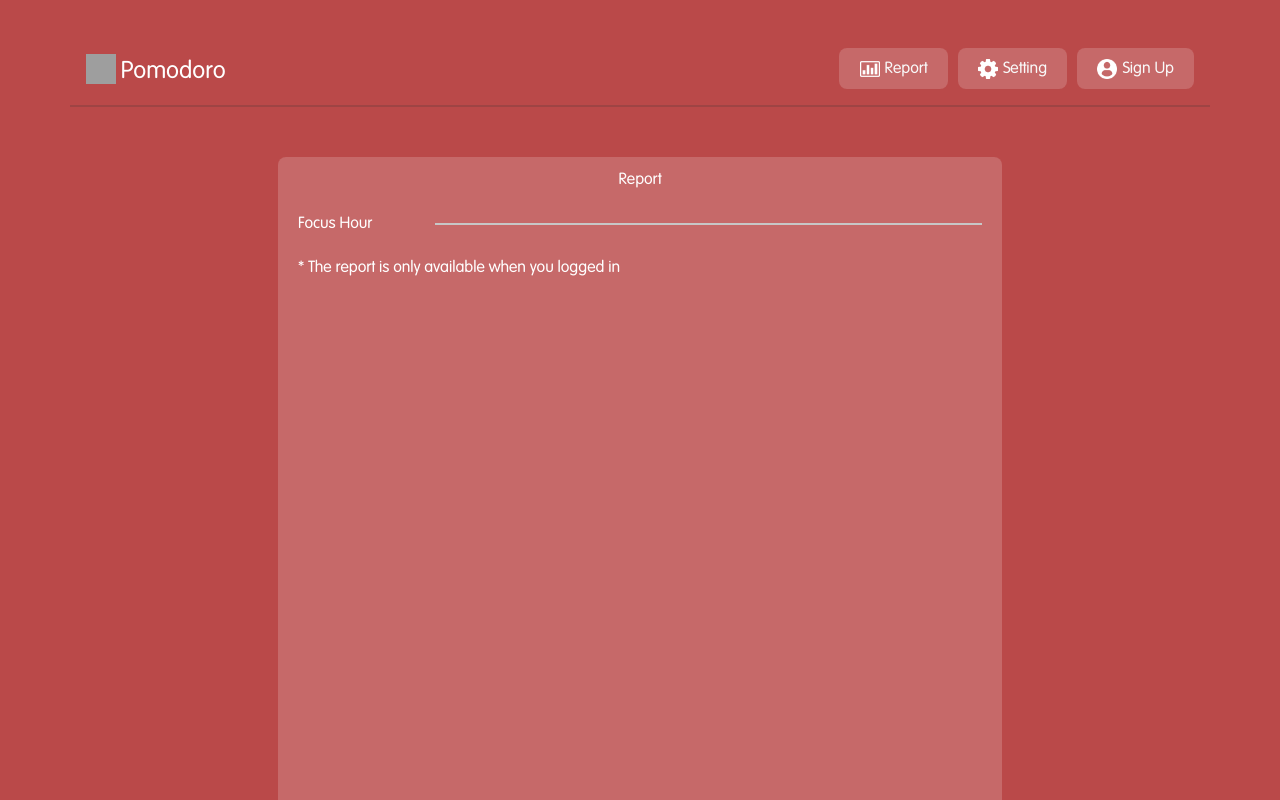
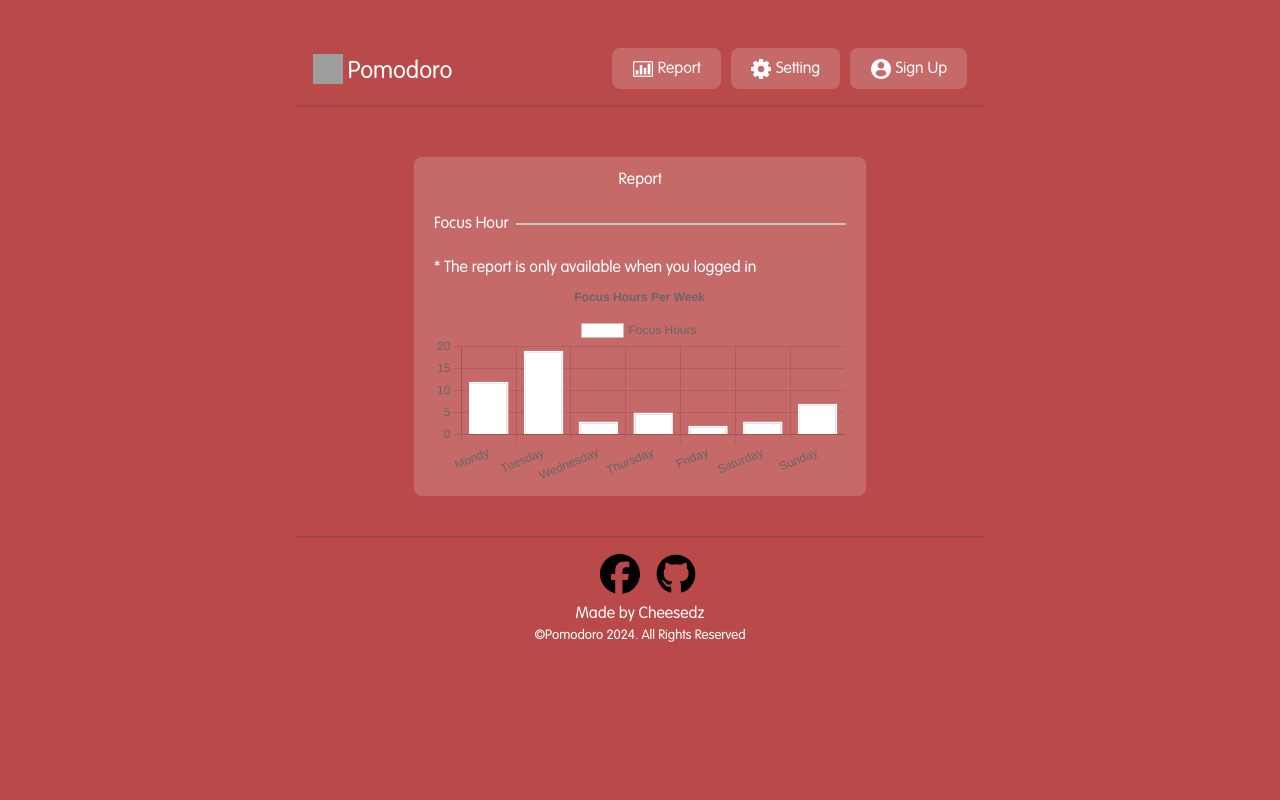
Before and after one commit to Cheesedz/pomodoro, a React (Vite) app: page /report in a window 1280 px wide. Shown: the top 800 px of the page. Built offline with nearby package versions, Linux system fonts and the light colour scheme; grey boxes are pictures that could not be loaded.

Commit message:
integrate react chart

```diff
--- a/package.json
+++ b/package.json
@@ -15,8 +15,10 @@
     "@supabase/auth-ui-react": "^0.4.7",
     "@supabase/auth-ui-shared": "^0.1.8",
     "@supabase/supabase-js": "^2.43.5",
+    "chart.js": "^4.4.3",
     "i": "^0.3.7",
     "react": "^18.3.1",
+    "react-chartjs-2": "^5.2.0",
     "react-dom": "^18.3.1"
   },
   "devDependencies": {
--- /dev/null
+++ b/src/pages/BarChart.jsx
@@ -0,0 +1,37 @@
+import React from 'react';
+import { Bar } from 'react-chartjs-2';
+import { Chart as ChartJS, CategoryScale, LinearScale, BarElement, Title, Tooltip, Legend } from 'chart.js';
+
+ChartJS.register(CategoryScale, LinearScale, BarElement, Title, Tooltip, Legend);
+
+const BarChart = () => {
+  const data = {
+    labels: ['Mondy', 'Tuesday', 'Wednesday', 'Thursday', 'Friday', 'Saturday', 'Sunday'],
+    datasets: [
+      {
+        label: 'Focus Hours',
+        data: [12, 19, 3, 5, 2, 3, 7],
+        backgroundColor: 'rgba(255, 255, 255, 255)',
+        borderColor: 'rgba(255, 255, 255, 255)',
+        borderWidth: 2,
+      },
+    ],
+  };
+
+  const options = {
+    responsive: true,
+    plugins: {
+      legend: {
+        position: 'top',
+      },
+      title: {
+        display: true,
+        text: 'Focus Hours Per Week',
+      },
+    },
+  };
+
+  return <Bar data={data} options={options} />;
+};
+
+export default BarChart;
--- a/src/pages/Report.css
+++ b/src/pages/Report.css
@@ -9,6 +9,7 @@
     justify-content: space-between;
     align-items: center;
     margin: 20px 0;
+    max-width: 100%;
 }
 
 .auth-message {
@@ -20,7 +21,4 @@
     overflow: clip;
     display: block;
     box-sizing: border-box;
-    height: 550px;
-    width: 100%;
-    aspect-ratio: auto 560 / 550;
 }
--- a/src/pages/Report.jsx
+++ b/src/pages/Report.jsx
@@ -1,5 +1,6 @@
 import React, { useState } from 'react'
 import './Report.css'
+import BarChart from './BarChart';
 
 function Report() {
 
@@ -14,7 +15,7 @@ function Report() {
                 </div>
                 <div className='auth-message'>* The report is only available when you logged in</div>
                 <div className='chart-container'>
-                    <canvas className='chart'></canvas>
+                    <BarChart className='chart'/>
                 </div>
             </div>
         </div>
```
Also changed, not shown: 1 other file (tests, documents, lock files or other folders).
